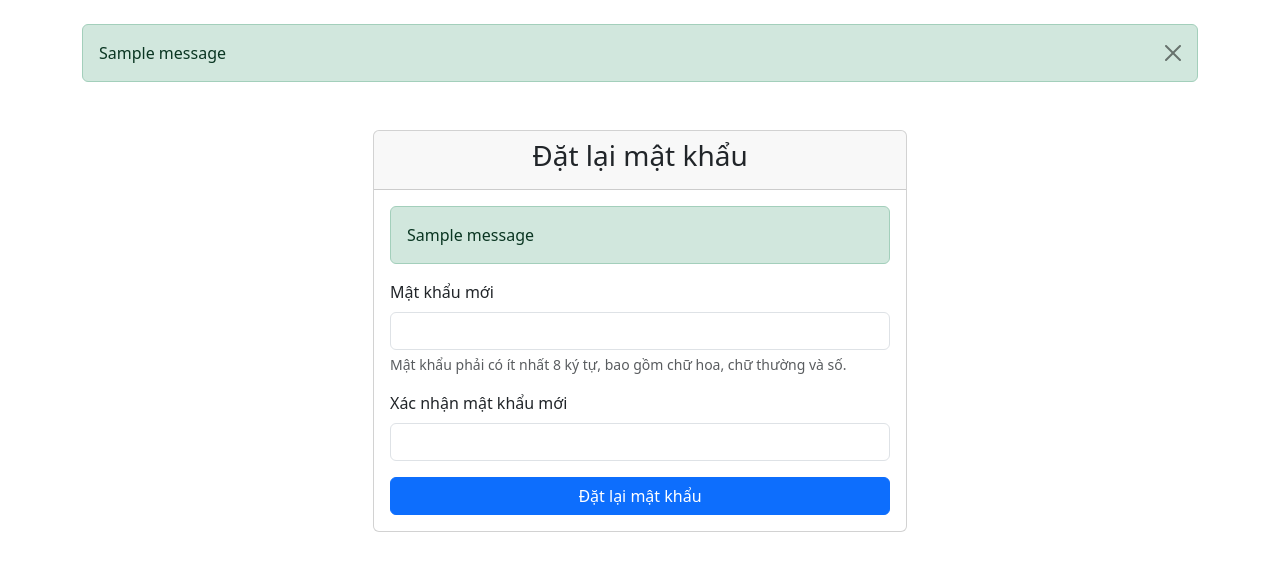
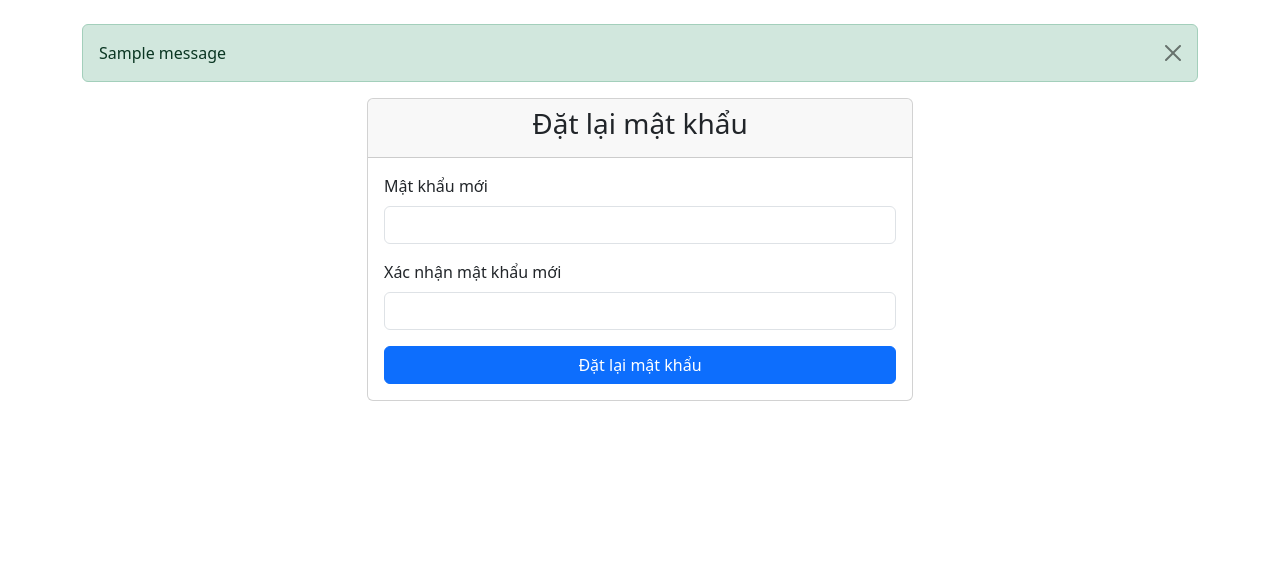
Before and after one commit to minhanh3110-svg/xuanhuong, a Flask app: template templates/reset_password.html in a window 1280 px wide. Shown: the part 56-627 px from the top of the page. Run offline with Flask 3, Linux system fonts and the light colour scheme; the template is opened without the code that fills it: most values are stand-ins (such as "Sample title", 1, 10 or a date in 2020); one stand-in notice (Sample message) is shown.

Commit message:
Update reset_password.html

```diff
--- a/templates/reset_password.html
+++ b/templates/reset_password.html
@@ -1,7 +1,6 @@
 {% extends "base.html" %}
 
 {% block content %}
-<div class="container mt-5">
 <div class="row justify-content-center">
     <div class="col-md-6">
         <div class="card">
@@ -9,21 +8,12 @@
                 <h3 class="text-center">Đặt lại mật khẩu</h3>
             </div>
             <div class="card-body">
-                    {% with messages = get_flashed_messages(with_categories=true) %}
-                        {% if messages %}
-                            {% for category, message in messages %}
-                                <div class="alert alert-{{ category }}">{{ message }}</div>
-                            {% endfor %}
-                        {% endif %}
-                    {% endwith %}
+                <form method="POST">
+                    <input type="hidden" name="token" value="{{ token }}">
 
-                    <form method="POST">
                     <div class="mb-3">
                         <label for="password" class="form-label">Mật khẩu mới</label>
                         <input type="password" class="form-control" id="password" name="password" required>
-                            <div class="form-text">
-                                Mật khẩu phải có ít nhất 8 ký tự, bao gồm chữ hoa, chữ thường và số.
-                            </div>
                     </div>
 
                     <div class="mb-3">
@@ -31,7 +21,7 @@
                         <input type="password" class="form-control" id="confirm_password" name="confirm_password" required>
                     </div>
 
-                        <div class="d-grid">
+                    <div class="d-grid gap-2">
                         <button type="submit" class="btn btn-primary">Đặt lại mật khẩu</button>
                     </div>
                 </form>
@@ -39,5 +29,4 @@
         </div>
     </div>
 </div>
-</div>
 {% endblock %}
```
Lines whose indentation alone changed are shown as unchanged.
